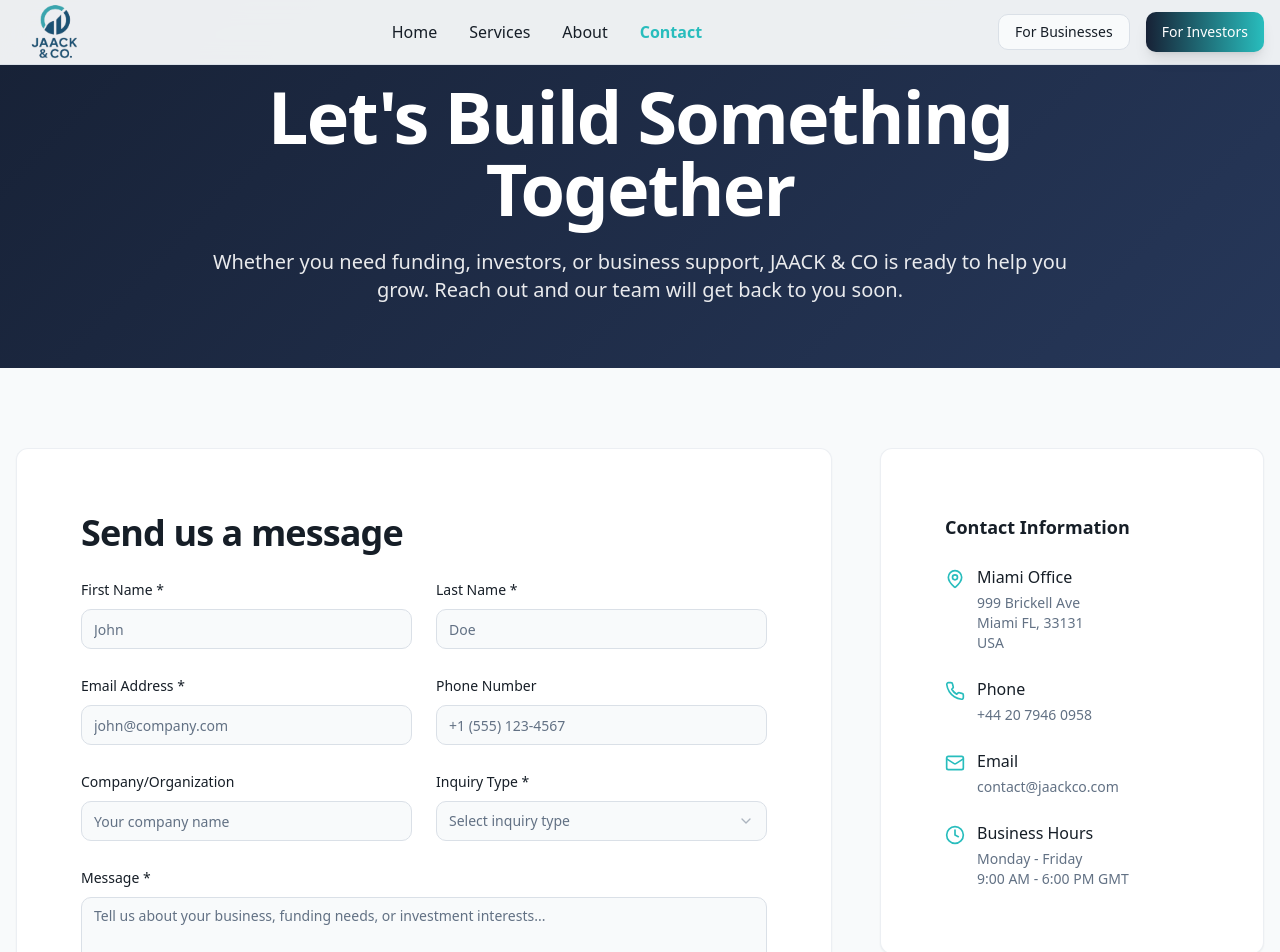
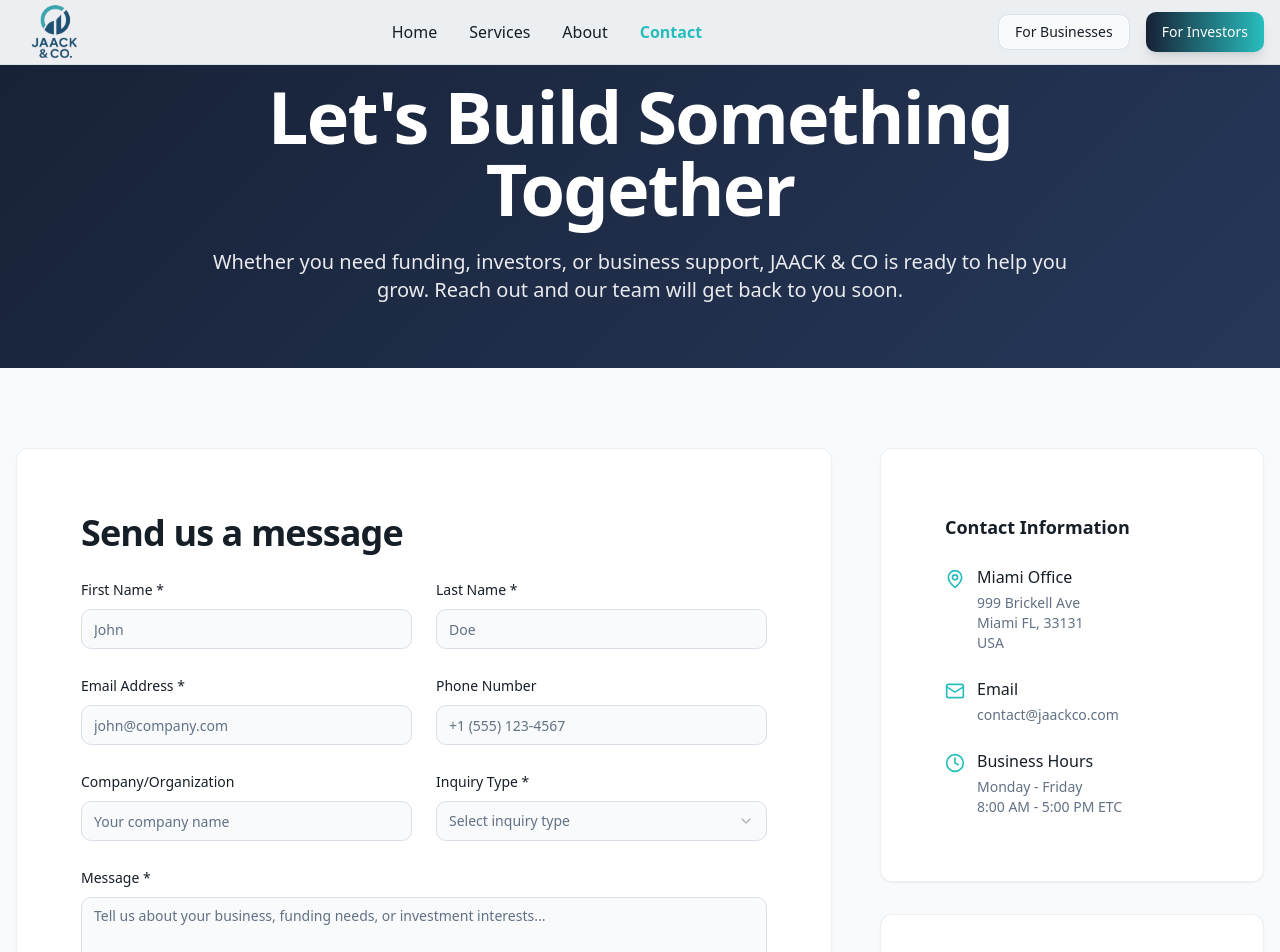
Before and after one commit to CJestrip-89/jaack-business-website, a React (Vite) app: page /contact in a window 1280 px wide. Shown: the top 952 px of the page. Built offline with nearby package versions, Linux system fonts and the light colour scheme; the HTML template or start-up script is replaced by a standard one.

Commit message:
Code edited in Lovable Code Editor
Edited UI in Lovable

```diff
--- a/src/pages/Contact.tsx
+++ b/src/pages/Contact.tsx
@@ -242,13 +242,13 @@ const Contact = () => {
                       </div>
                     </div>
 
-                    <div className="flex items-start">
+                    {/* <div className="flex items-start">
                       <Phone className="w-5 h-5 text-secondary mr-3 mt-1" />
                       <div>
                         <div className="font-medium mb-1">Phone</div>
                         <div className="text-sm text-muted-foreground">+44 20 7946 0958</div>
                       </div>
-                    </div>
+                    </div> */}
 
                     <div className="flex items-start">
                       <Mail className="w-5 h-5 text-secondary mr-3 mt-1" />
@@ -265,7 +265,7 @@ const Contact = () => {
                         <div className="text-sm text-muted-foreground">
                           Monday - Friday
                           <br />
-                          9:00 AM - 6:00 PM GMT
+                          8:00 AM - 5:00 PM ETC
                         </div>
                       </div>
                     </div>
```
